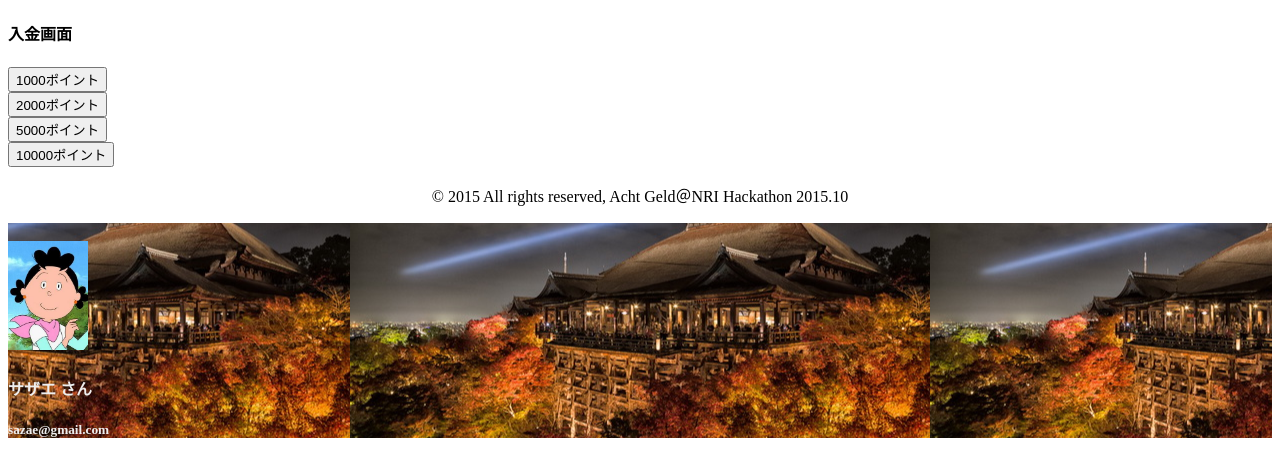
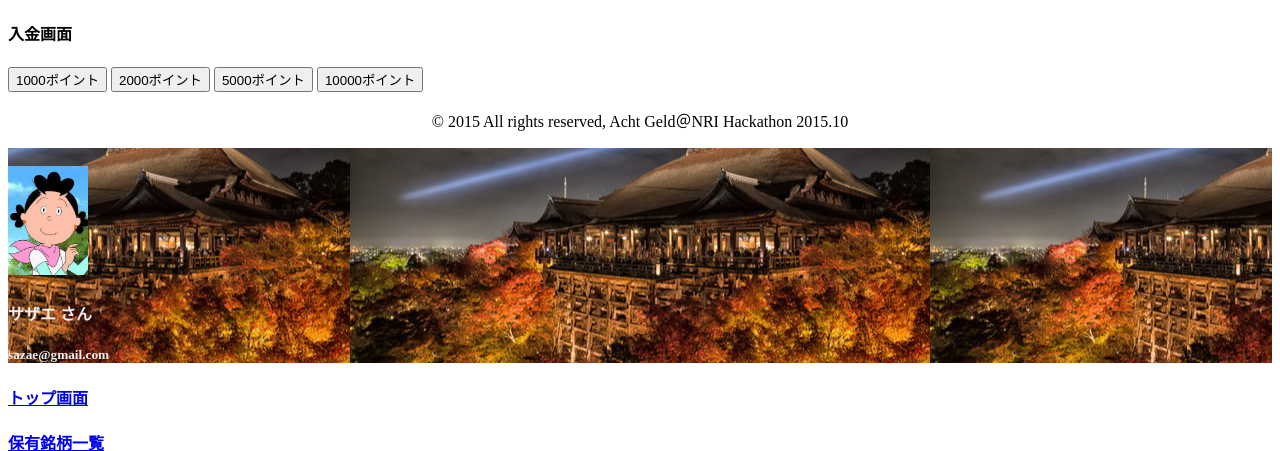
Before and after one commit to osushi-dev/osushi, a CakePHP app: the page made by app/View/Point/payment.ctp in a window 1280 px wide. Shown: the part 26-477 px from the top of the page. Run offline with PHP 8.4 and a stand-in for CakePHP, Linux system fonts and the light colour scheme; the template is opened without the code that fills it, so the values that code supplies are empty; some libraries are stand-ins or nearby versions.

Commit message:
payment page updated

```diff
--- a/app/View/Dashboard/index.ctp
+++ b/app/View/Dashboard/index.ctp
@@ -19,7 +19,7 @@
 </script>
 
 <div class="mt-20 container main-component">
-    <div class="row">
+    <div class="row pb-20">
         <h4 class="headline">あなたにオススメ！</h4>
         <div class="mb-10 carousel">
             <div class="recommend-item" style="background-image:url('http://hp.knowledge-works.co.jp/wp-content/uploads/2012/06/Fujiya_Milky.jpg')">
--- a/app/View/Point/payment.ctp
+++ b/app/View/Point/payment.ctp
@@ -34,20 +34,13 @@
 }
 </script>
 
-<div class="container">
-    <div class="jumbotron">
-        <h4>入金画面</h4>
-            <div class="row">
-                <button type="submit" name="payment" class="btn btn-default col-xs-6 col-xs-offset-3 mb-5" value="1000"  onClick="payment(1000)">1000ポイント</button>
-            </div>
-            <div class="row">
-                <button type="submit" name="payment" class="btn btn-default col-xs-6 col-xs-offset-3 mb-5" value="2000"  onClick="payment(2000)">2000ポイント</button>
-            </div>
-            <div class="row">
-                <button type="submit" name="payment" class="btn btn-default col-xs-6 col-xs-offset-3 mb-5" value="5000"  onClick="payment(5000)">5000ポイント</button>
-            </div>
-            <div class="row">
-                <button type="submit" name="payment" class="btn btn-default col-xs-6 col-xs-offset-3 mb-5" value="10000" onClick="payment(10000)">10000ポイント</button>
-            </div >
+<div class="container main-component">
+    <div class="row pb-20">
+        <h4 class="headline">入金画面</h4>
+        <button type="submit" name="payment" class="btn btn-default col-xs-6 col-xs-offset-3 mb-5" value="1000"  onClick="payment(1000)">1000ポイント</button>
+        <button type="submit" name="payment" class="btn btn-default col-xs-6 col-xs-offset-3 mb-5" value="2000"  onClick="payment(2000)">2000ポイント</button>
+        <button type="submit" name="payment" class="btn btn-default col-xs-6 col-xs-offset-3 mb-5" value="5000"  onClick="payment(5000)">5000ポイント</button>
+        <button type="submit" name="payment" class="btn btn-default col-xs-6 col-xs-offset-3 mb-5" value="10000" onClick="payment(10000)">10000ポイント</button>
+        </div >
     </div>
 </div>
```
Also changed, not shown: app/webroot/css/base.css (+31 -8 lines).
